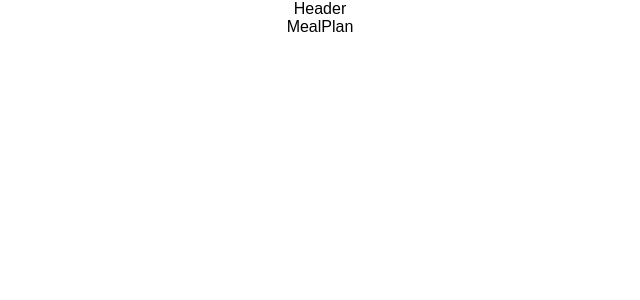
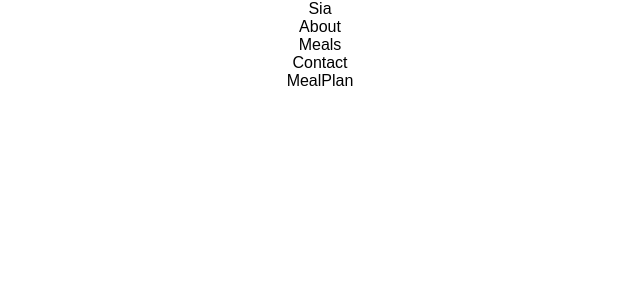
Before and after one commit to Mitchell0625/sia-meals, a React (Create React App) app: page /#/meals in a window 1280 px wide. Shown: the top 300 px of the page, without its empty margins (320-960 px from the left). Built offline with nearby package versions, Linux system fonts and the light colour scheme.

Commit message:
adding scss

```diff
--- a/public/index.html
+++ b/public/index.html
@@ -11,6 +11,7 @@
     -->
   <link rel="manifest" href="%PUBLIC_URL%/manifest.json">
   <link rel="shortcut icon" href="%PUBLIC_URL%/favicon.ico">
+  <link href="https://fonts.googleapis.com/css?family=Josefin+Sans|Open+Sans" rel="stylesheet">
   <!--
       Notice the use of %PUBLIC_URL% in the tags above.
       It will be replaced with the URL of the `public` folder during the build.
--- a/src/App.css
+++ b/src/App.css
@@ -1,3 +1,13 @@
+* {
+  margin: 0;
+  padding: 0;
+  border: 0;
+  font-size: 100%;
+  font: inherit;
+  vertical-align: baseline;
+  list-style: none;
+}
+
 .App {
   text-align: center;
 }
@@ -23,6 +33,10 @@
 }
 
 @keyframes App-logo-spin {
-  from { transform: rotate(0deg); }
-  to { transform: rotate(360deg); }
+  from {
+    transform: rotate(0deg);
+  }
+  to {
+    transform: rotate(360deg);
+  }
 }
--- a/src/components/Landing/Landing.js
+++ b/src/components/Landing/Landing.js
@@ -1,6 +1,6 @@
 import React, { Component } from "react";
 import axios from "axios";
-import Main from "../subcomponents/Main";
+import Main from "../Main/Main";
 
 class Landing extends Component {
   render() {
--- /dev/null
+++ b/src/components/subcomponents/About.js
@@ -0,0 +1,5 @@
+import React from "react";
+
+const About = () => {
+  return <div>About section</div>;
+};
--- a/src/components/subcomponents/Header.js
+++ b/src/components/subcomponents/Header.js
@@ -1,7 +1,18 @@
 import React from "react";
 
 const Header = () => {
-  return <div>Header</div>;
+  return (
+    <div className="Header-page">
+      <div>Sia</div>
+      <nav>
+        <ul>
+          <li>About</li>
+          <li>Meals</li>
+          <li>Contact</li>
+        </ul>
+      </nav>
+    </div>
+  );
 };
 
 export default Header;
--- a/src/routes.js
+++ b/src/routes.js
@@ -11,3 +11,4 @@ export default (
     <Route path="/meals" component={MealPlan} />
   </Switch>
 );
+//create route for about page ==> Header About(inside Main) Footer
--- /dev/null
+++ b/src/utils.scss
@@ -0,0 +1,2 @@
+$heading-font: "Josefin Sans", sans-serif;
+$text-font: "Open Sans", sans-serif;
```
Also changed, not shown: src/components/Main/Main.js (renamed from src/components/subcomponents/Main.js).
